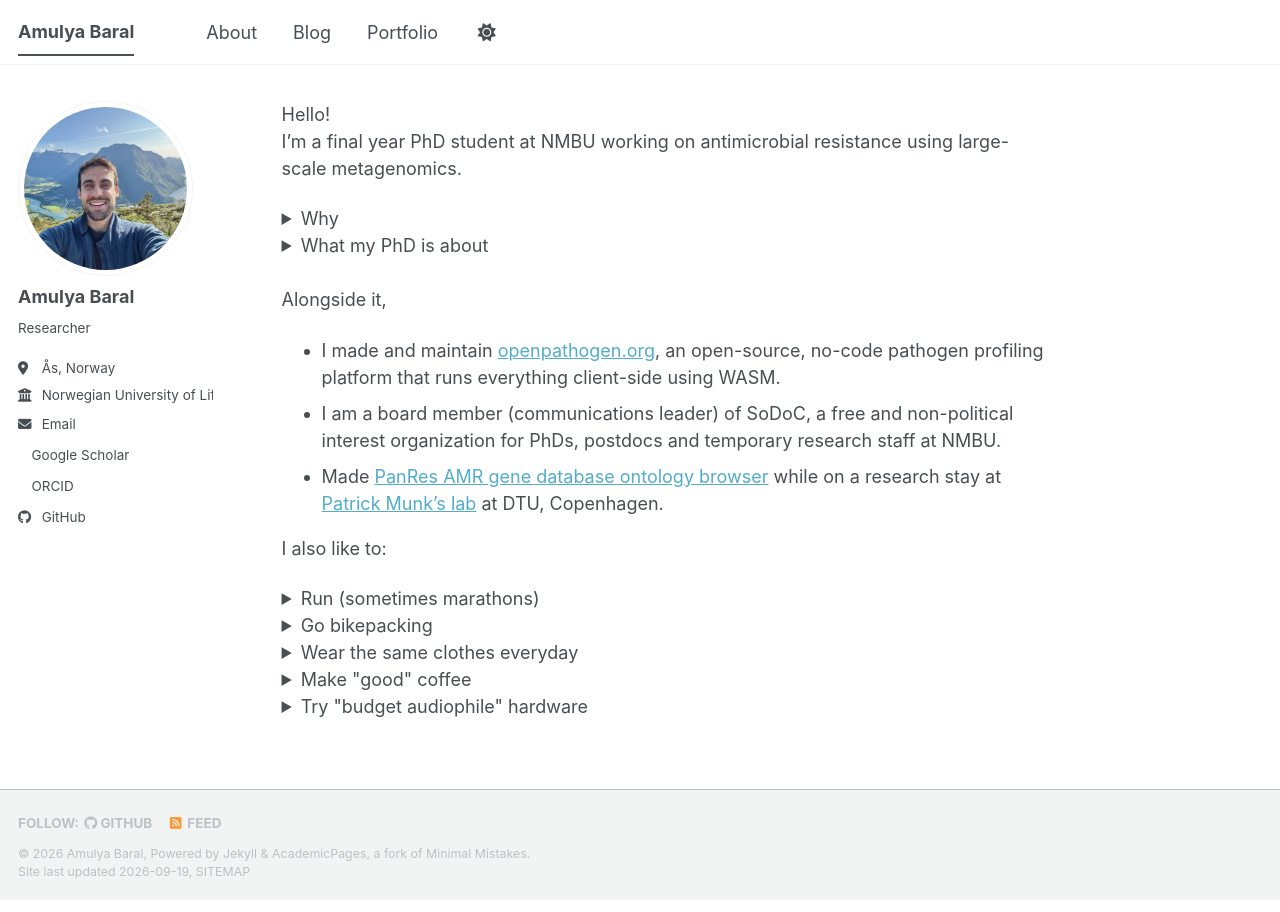
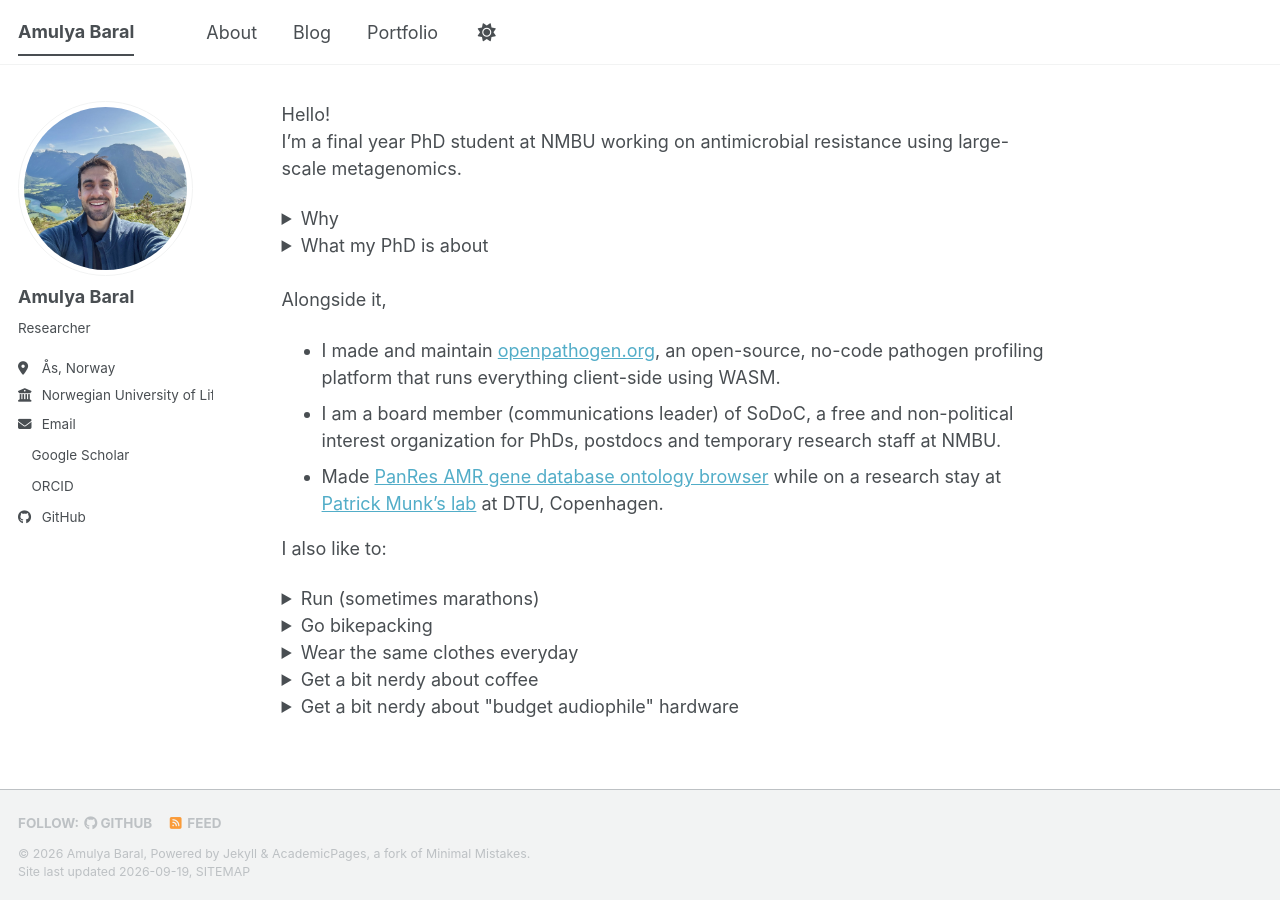
Before and after one commit to amulyabaral/amulyabaral.github.io, a Jekyll site: the page built from _pages/about.md, in a window 1280 px wide. Built offline with Jekyll 4.4.1, drawn with Linux system fonts in a browser that asks for light colours; a style sheet for code colours, icons or effects is not loaded; some of the changed text lies outside the part shown.

Commit message:
Update coffee and audiophile sections in about.md

```diff
--- a/_pages/about.md
+++ b/_pages/about.md
@@ -64,9 +64,9 @@
 <details><summary> Wear the same clothes everyday </summary>
 Sorry if you're tired of always seeing me in the same black tshirt, pants and shoes. I rotate through 10 of the same t-shirts, 3 of the same sweaters, and 2 of the same pants and that's pretty much 90% of the clothing I own. The term is 'onebag minimalist'. It's amazing! I've travelled for weeks at an end with just a "free personal item" bag without sacrificing on comfort. I keep a database of what, when and why I bought something (other than consumables like detergent, food, etc). It really helps in being more mindful of consumerism and make the most of things I already own. Started doing it from 2024 after being inspired by <a href="https://jeremymaluf.com/onebag/" target="_blank">jeremy maluf's indefinite backpack travel setup.</a>
 </details>
-<details> <summary> Make "good" coffee </summary>
-While I was a student, I worked weekends taking whatever jobs I could get to pay my bills. For a while, I helped out in the bar at a really fancy restaurant in Oslo, where I made cocktails and (horrible, trust me) coffee for customers. $20 for a capuccino, where the "latte art" was a dollop of oversteamed milk foam I'd put on top of the drink with a spoon. It did get better over time (but far from good) but somehow that got me into coffee. Years later, in 2025, I ended up buying a flat burr electric grinder when I lived in Copenhagen for 3 months. Took it back with me to Norway. After some experimenting, I sold the electric grinder and settled on a manual grinder (Kingrinder K6), and use an Aeropress Go for most brews. I have a monthly coffee subscription to try different beans (it's a surprise every month!). If I had to pick a favourite, it would be one of many amazing washed Kenyan light roasts.
+<details> <summary> Get a bit nerdy about coffee </summary>
+I worked weekends in the bar at a restaurant in Oslo as a student, where I made cocktails and (horrible, trust me) coffee for customers. Somehow that got me into coffee. My setup right now is a Kingrinder K6 (manual grinder) and an Aeropress Go. I occassionally like to try different brew methods, but the aeropress is a staple. I have a monthly coffee subscription to try different beans (it's a surprise every month!). Always a joy when there's a washed kenyan variety in the box.
 </details>
-<details> <summary> Try "budget audiophile" hardware </summary>
-Bought a pair of Klipsch RP-160M in 2022 because they were on ~80% discount on a store's outlet. It blew my mind despite using a bad AMP/DAC because I didn't know better (and couldn't afford anything else). Sold them when I moved to Oslo because they were too big for my tiny room. A few years with 2/3 different other speaker pairs, some DAPs and terabytes of FLACs later, I'm now mostly content with streaming spotify lossless tracks on a mid-range IEM (Truthear Pure). HOWEVER, I'm still always on a lookout for interesting hardware, and would like to build a proper surround sound setup after buying an apartment.
+<details> <summary> Get a bit nerdy about "budget audiophile" hardware </summary>
+I got a pair of Klipsch RP-160Ms in 2022. They completely blew my mind despite using a bad AMP that I had at the time (didn't know better). But I had to sell them when I moved to Oslo because they were too big for my tiny room. There were a few experiments but for now I am mostly content with streaming spotify lossless tracks on a mid-range IEM (Truthear Pure). That might change with so many new developments in the field lately.
 </details>
```
